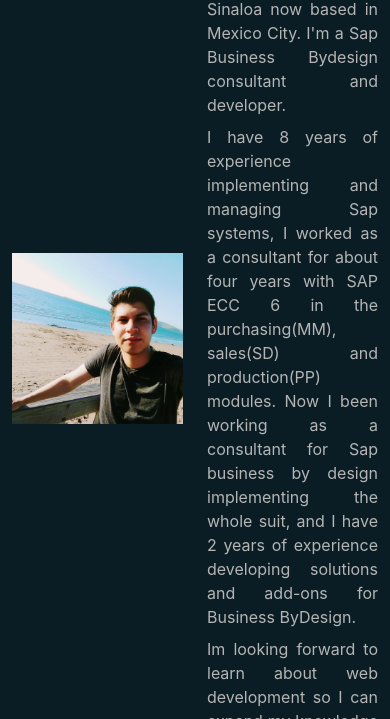
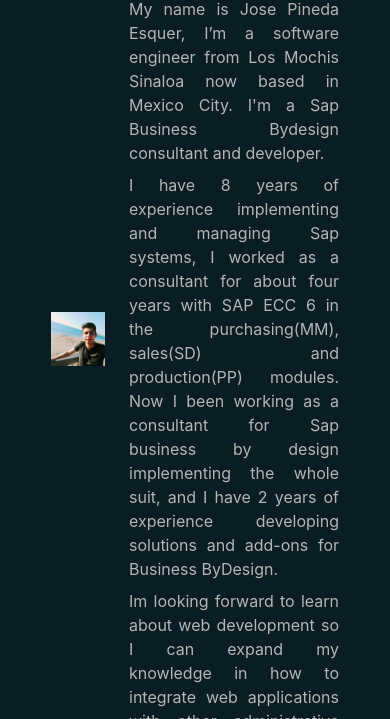
Before and after one commit to jpineda30/Updated-Portfolio-Page, a plain HTML site: page index.html in a window 390 px wide. Shown: the part 341-1060 px from the top of the page. Drawn offline with Linux system fonts and the light colour scheme; a web font is replaced by a local one.

Commit message:
added is-mobile class for responsivensess

```diff
--- a/Style.css
+++ b/Style.css
@@ -120,11 +120,10 @@ body{
 
     }
     #body{
-        height: 90vh;
-        overflow: auto;
-        padding-top: 8px;
-        margin-top: 6px;
-        position: relative;
+
+
+
+
 
     }
     #bar
--- a/index.html
+++ b/index.html
@@ -8,6 +8,7 @@
     <link rel="stylesheet" href="bulma/css/bulma.css">
     <link rel="stylesheet" href="icons/fontawesome-free-5.15.1-web/css/all.css">
     <link rel="stylesheet" href="Style.css" >
+    <link rel="stylesheet" href="Scroll.css">
 
 </head>
 
@@ -72,7 +73,7 @@
 
   </div>
 
-  <div id="body" class="about-me p-3 columns level level-item">
+  <div id="body" class="about-me p-3 columns level level-item is-mobile">
 
     <div class="column is-one-fifth">
       <img src="img/Peps2.jpg" alt="Me" class="mainImg">
```
Also changed, not shown: portafolio.html (+1 -1 lines).
